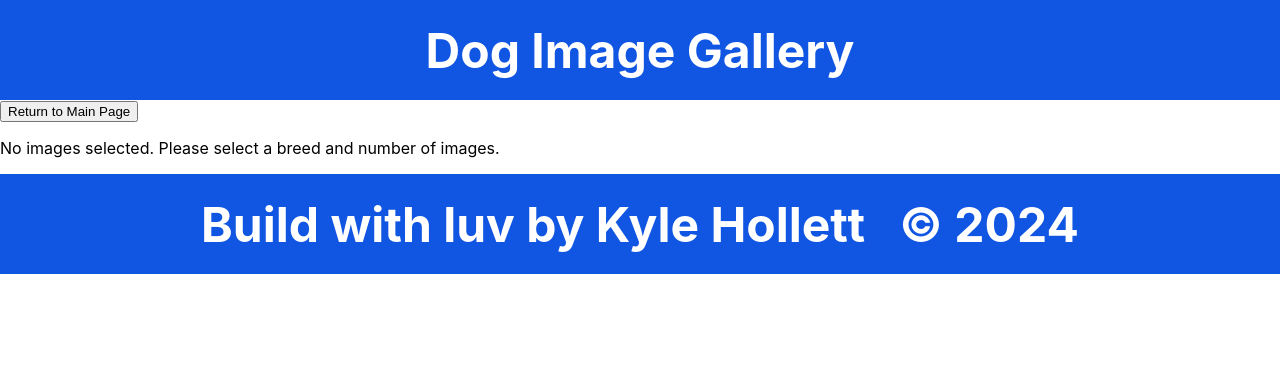
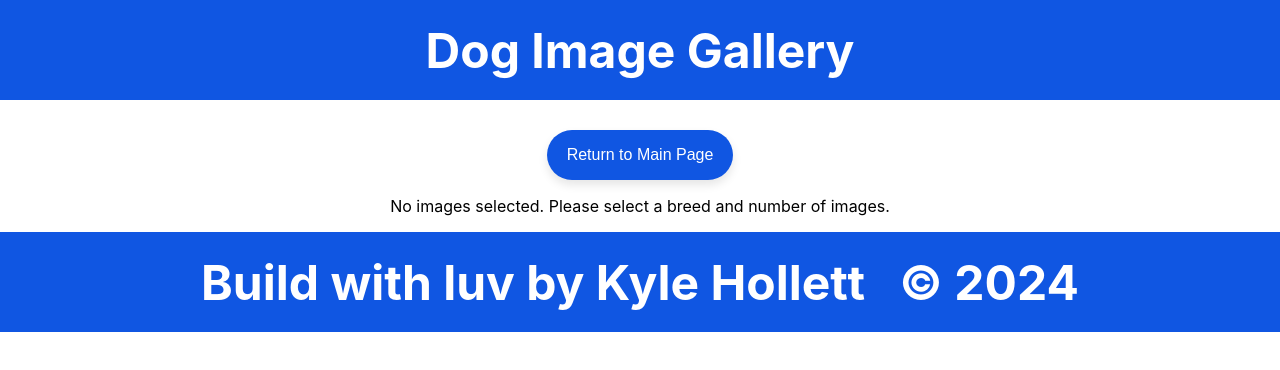
Before and after one commit to kyhol/QAP3-Kyle, a React (Create React App) app in the folder Dog Image Gallery/: page /carousel in a window 1280 px wide. Shown: the top 370 px of the page. Built offline with nearby package versions, Linux system fonts and the light colour scheme.

Commit message:
Wrappers and styling added to forms, select, input, label and button. Need to change the look of header/footer and buttons but it's coming along.

```diff
--- a/Dog Image Gallery/src/App.css
+++ b/Dog Image Gallery/src/App.css
@@ -35,13 +35,8 @@
   display: flex;
   height: 100%;
   gap: 10px;
-  justify-content: space-evenly;
-  align-items: center;
-}
-label {
-  display: flex;
   justify-content: center;
-  flex-direction: column;
+  flex-direction: row;
 }
 .form-container Button {
   background-color: #1056e2;
@@ -64,3 +59,74 @@ label {
   color: white;
   font-size: 24px;
 }
+.viewCarsouselButtonWrapper {
+  display: flex;
+  justify-content: center;
+  align-items: center;
+  margin-top: 30px;
+}
+.viewCarsouselButton {
+  background-color: #1056e2;
+  color: white;
+  font-size: 16px;
+  border: none;
+  box-shadow: 0px 5px 10px rgba(0, 0, 0, 0.1);
+  border-radius: 25px;
+  cursor: pointer;
+  padding: 10px 20px;
+  height: 50px;
+}
+
+.returnWrapper {
+  display: flex;
+  justify-content: center;
+  align-items: center;
+  margin-top: 30px;
+  flex-direction: column;
+}
+.returnWrapperButton {
+  background-color: #1056e2;
+  color: white;
+  font-size: 16px;
+  border: none;
+  box-shadow: 0px 5px 10px rgba(0, 0, 0, 0.1);
+  border-radius: 25px;
+  cursor: pointer;
+  padding: 10px 20px;
+  height: 50px;
+}
+
+form {
+  display: flex;
+  flex-direction: column;
+  gap: 15px;
+  width: 300px;
+}
+
+label {
+  display: flex;
+  flex-direction: column;
+  font-weight: bold;
+  color: #333;
+}
+
+h2 {
+  margin: 0 0 10px;
+  font-size: 18px;
+  color: #555;
+}
+
+select,
+input[type="number"] {
+  padding: 10px;
+  font-size: 16px;
+  border: 1px solid #ccc;
+  border-radius: 4px;
+  transition: border-color 0.3s;
+}
+
+select:focus,
+input[type="number"]:focus {
+  border-color: #007bff;
+  outline: none;
+}
--- a/Dog Image Gallery/src/App.js
+++ b/Dog Image Gallery/src/App.js
@@ -41,7 +41,11 @@ const App = () => {
               <BreedSelector setBreed={setBreed} setNumImages={setNumImages} />
               <ImageGallery images={images} />
               <Link to="/carousel">
-                <button>View as Carousel</button>
+                <div className="viewCarsouselButtonWrapper">
+                  <button className="viewCarsouselButton">
+                    View as Carousel
+                  </button>
+                </div>
               </Link>
             </div>
           }
--- a/Dog Image Gallery/src/components/BreedSelector.jsx
+++ b/Dog Image Gallery/src/components/BreedSelector.jsx
@@ -22,7 +22,8 @@ const BreedSelector = ({ setBreed, setNumImages }) => {
 
   return (
     <>
-      <form onSubmit={handleSubmit} className="form-container">
+      <div className="form-container">
+        <form onSubmit={handleSubmit}>
           <label>
             <h2>Select Breed:</h2>
             <select name="breed">
@@ -45,6 +46,7 @@ const BreedSelector = ({ setBreed, setNumImages }) => {
           </label>
           <button type="submit">Fetch Images</button>
         </form>
+      </div>
     </>
   );
 };
--- a/Dog Image Gallery/src/components/DogCarousel.jsx
+++ b/Dog Image Gallery/src/components/DogCarousel.jsx
@@ -29,8 +29,10 @@ const DogCarousel = ({ breed, numImages }) => {
   }, [breed, numImages]);
 
   return (
-    <div>
-      <button onClick={() => navigate("/")}>Return to Main Page</button>
+    <div className="returnWrapper">
+      <button className="returnWrapperButton" onClick={() => navigate("/")}>
+        Return to Main Page
+      </button>
       {images.length > 0 ? (
         <Carousel showThumbs={false} infiniteLoop autoPlay>
           {images.map((image, index) => (
```
Lines whose indentation alone changed are shown as unchanged.
